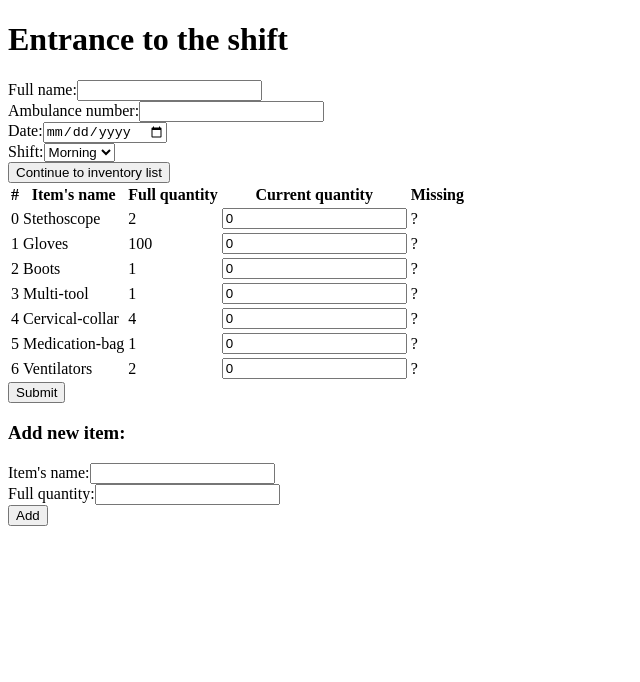
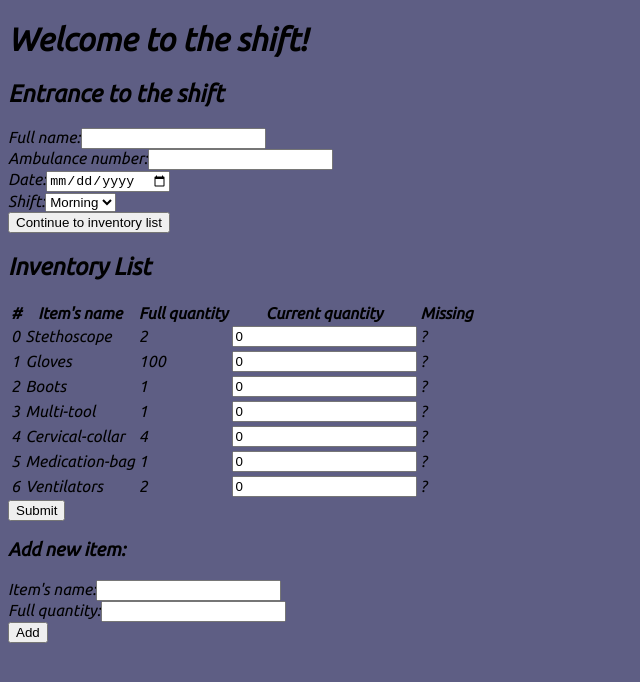
Before and after one commit to ramabadash/paramedics-equipment-list, a React (Create React App) app in the folder paramedics-equipment-list/: page / in a window 1280 px wide. Shown: the top 682 px of the page, without its empty margins (0-640 px from the left). Built offline with nearby package versions, Linux system fonts and the light colour scheme.

Commit message:
# Fonts and headers

```diff
--- a/paramedics-equipment-list/public/index.html
+++ b/paramedics-equipment-list/public/index.html
@@ -5,6 +5,12 @@
     <link
       rel="icon"
       href="https://upload.wikimedia.org/wikipedia/commons/thumb/5/5b/Star_of_life2.svg/1200px-Star_of_life2.svg.png"
+    />
+    <link rel="preconnect" href="https://fonts.googleapis.com" />
+    <link rel="preconnect" href="https://fonts.gstatic.com" crossorigin />
+    <link
+      href="https://fonts.googleapis.com/css2?family=Ubuntu:ital@1&display=swap"
+      rel="stylesheet"
     />
     <meta name="viewport" content="width=device-width, initial-scale=1" />
     <meta name="theme-color" content="#000000" />
--- a/paramedics-equipment-list/src/components/App.jsx
+++ b/paramedics-equipment-list/src/components/App.jsx
@@ -1,10 +1,13 @@
 import React from 'react';
 import EntryForm from './EntryForm';
 import InventoryList from './InventoryList';
+// Style
+import '../styles/App.css';
 
 function App() {
   return (
     <div>
+      <h1>Welcome to the shift!</h1>
       <EntryForm />
       <InventoryList />
     </div>
--- a/paramedics-equipment-list/src/components/EntryForm.jsx
+++ b/paramedics-equipment-list/src/components/EntryForm.jsx
@@ -3,7 +3,7 @@
 function EntryForm() {
   return (
     <div>
-      <h1>Entrance to the shift</h1>
+      <h2>Entrance to the shift</h2>
       <div>
         <label htmlFor='full-name'>Full name:</label>
         <input type='text' name='full-name' />
--- a/paramedics-equipment-list/src/components/InventoryList.jsx
+++ b/paramedics-equipment-list/src/components/InventoryList.jsx
@@ -5,6 +5,8 @@
 function InventoryList() {
   return (
     <div>
+      <h2>Inventory List</h2>
+
       <table>
         <thead>
           <tr>
--- /dev/null
+++ b/paramedics-equipment-list/src/styles/App.css
@@ -0,0 +1,4 @@
+body {
+  font-family: 'Ubuntu', sans-serif;
+  background-color: rgba(39, 39, 90, 0.74);
+}
```
